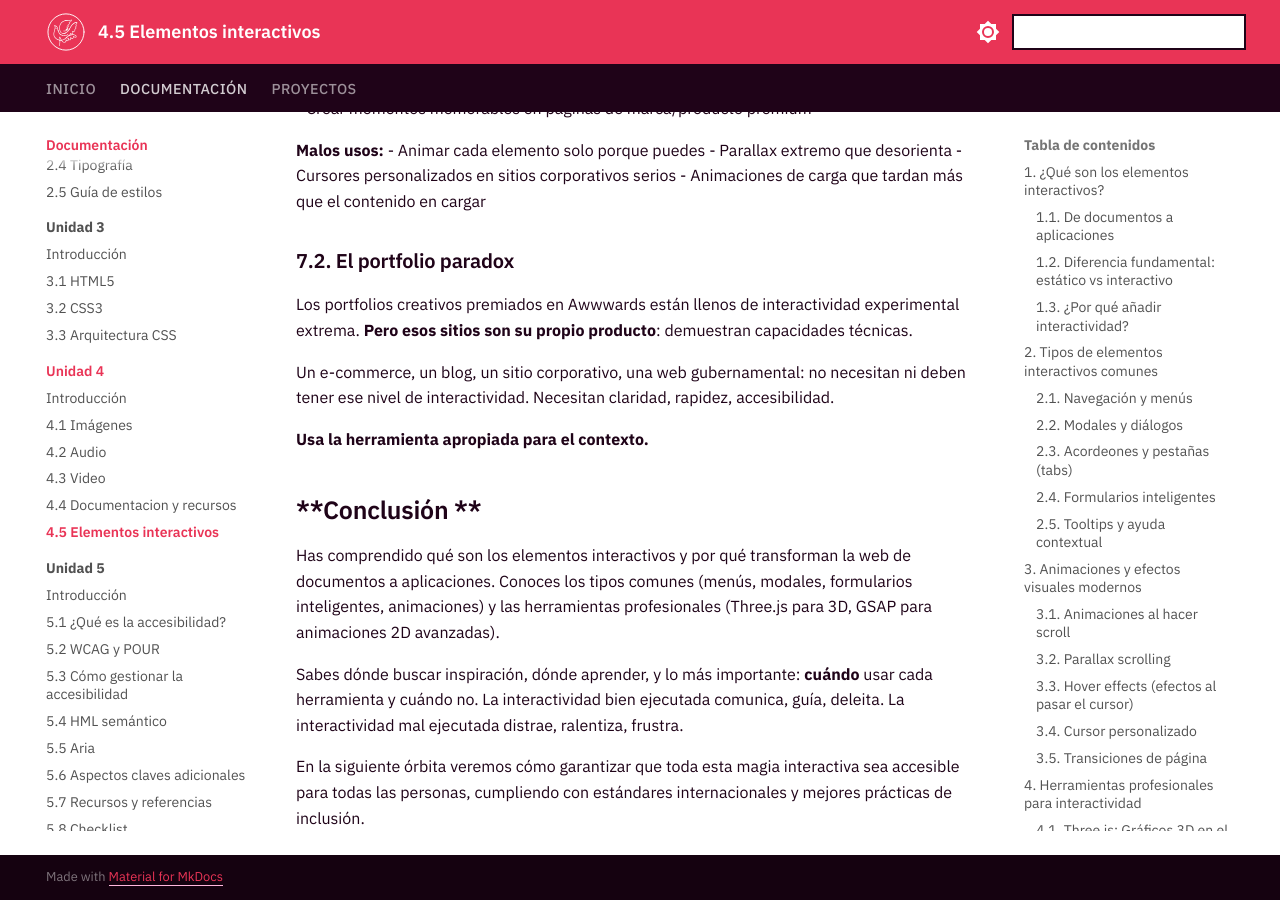
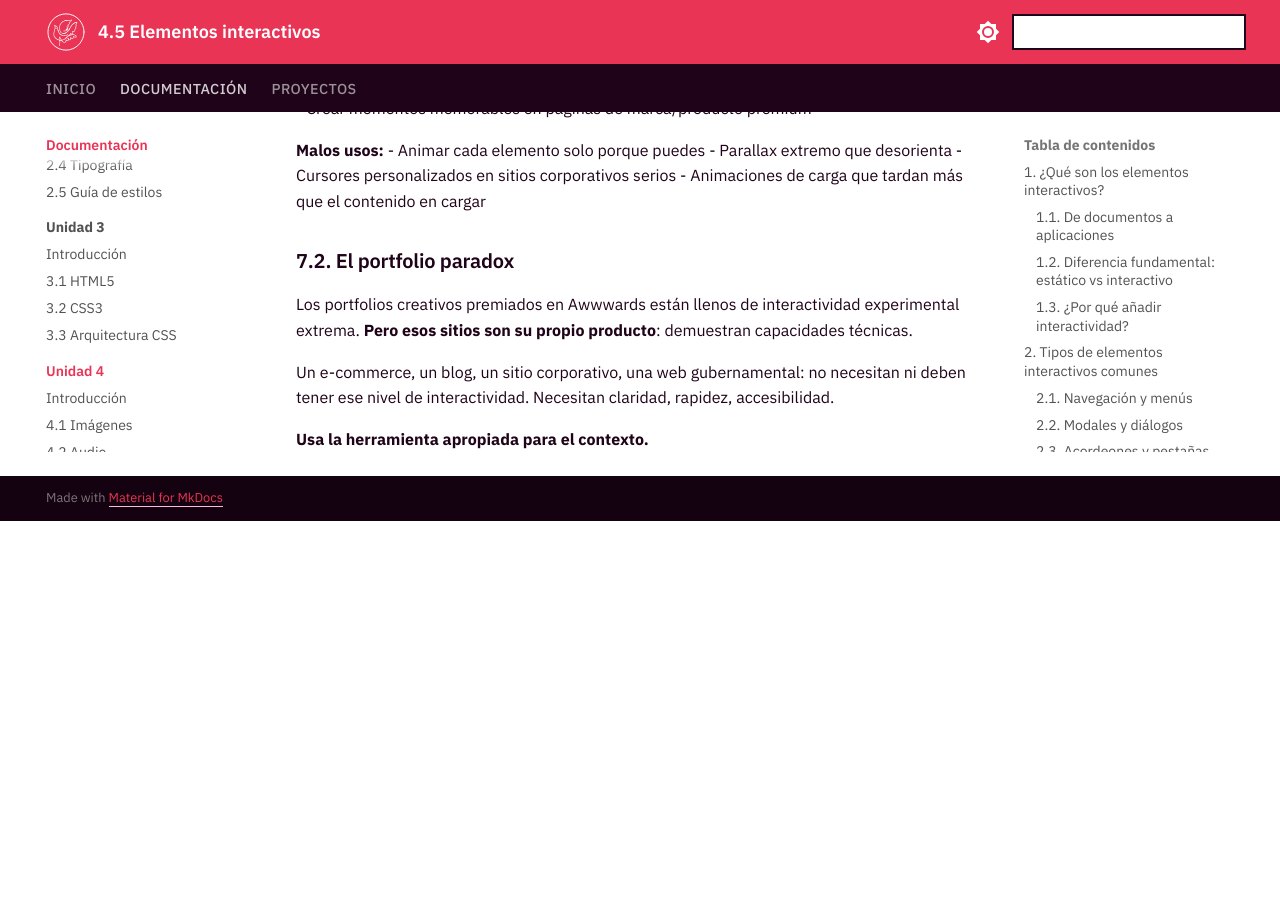
Before and after one commit to envasador/diseno-interfaces-web, an MkDocs documentation site: the page built from docs/documentacion/unidad4/orbita4.5-elementos-interactivos.md, in a window 1280 px wide and 900 px high, scrolled down 7243 px. Built offline with MkDocs 1.6.1 and Material for MkDocs 9.7.7, drawn with Linux system fonts in a browser that asks for light colours; after the commit the page ends 7764 px from its top, so only the background shows below that.

Commit message:
Arreglo 4.5

```diff
--- a/docs/documentacion/unidad4/orbita4.5-elementos-interactivos.md
+++ b/docs/documentacion/unidad4/orbita4.5-elementos-interactivos.md
@@ -327,13 +327,3 @@ Los portfolios creativos premiados en Awwwards están llenos de interactividad e
 Un e-commerce, un blog, un sitio corporativo, una web gubernamental: no necesitan ni deben tener ese nivel de interactividad. Necesitan claridad, rapidez, accesibilidad.
 
 **Usa la herramienta apropiada para el contexto.**
-
-
-
-## **Conclusión **
-
-Has comprendido qué son los elementos interactivos y por qué transforman la web de documentos a aplicaciones. Conoces los tipos comunes (menús, modales, formularios inteligentes, animaciones) y las herramientas profesionales (Three.js para 3D, GSAP para animaciones 2D avanzadas).
-
-Sabes dónde buscar inspiración, dónde aprender, y lo más importante: **cuándo** usar cada herramienta y cuándo no. La interactividad bien ejecutada comunica, guía, deleita. La interactividad mal ejecutada distrae, ralentiza, frustra.
-
-En la siguiente órbita veremos cómo garantizar que toda esta magia interactiva sea accesible para todas las personas, cumpliendo con estándares internacionales y mejores prácticas de inclusión.
```
